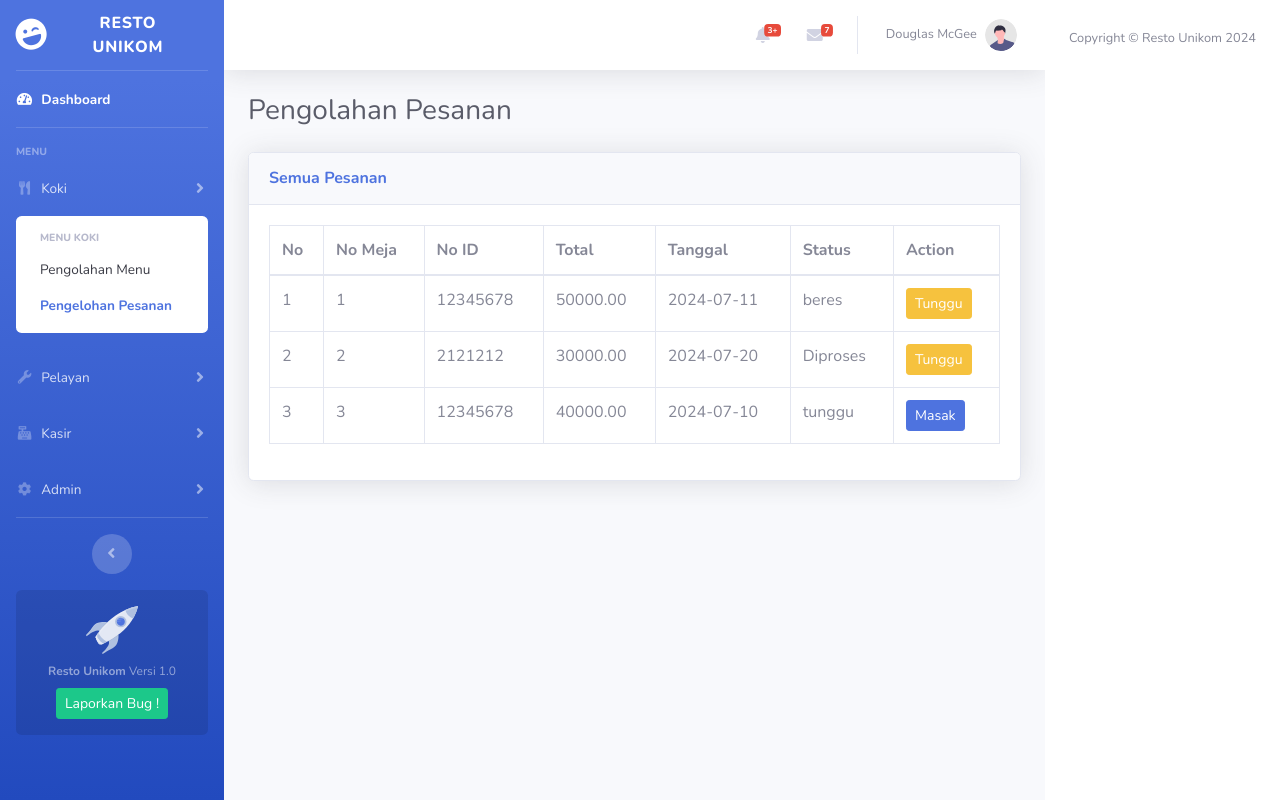
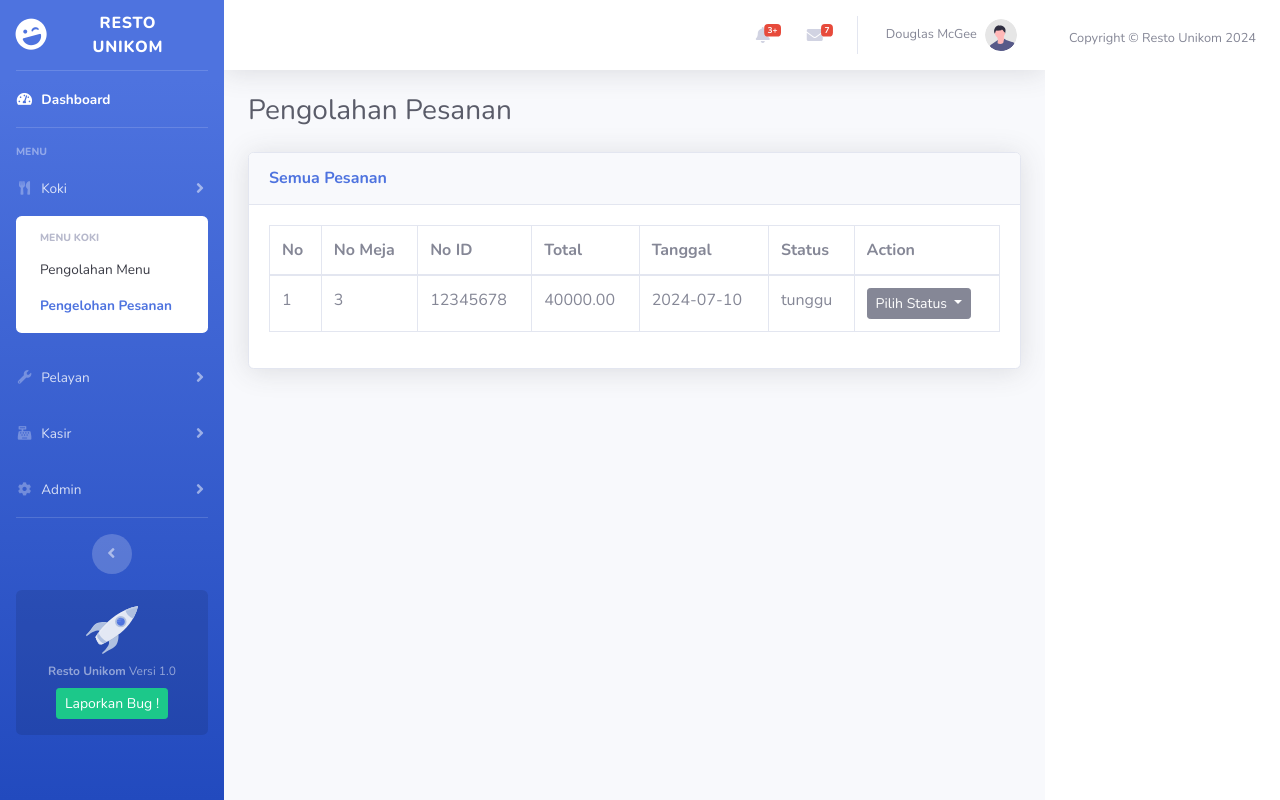
Before and after one commit to xturus138/adminWebsite, a PHP site: page /pengolahan-pesanan-koki.php in a window 1280 px wide. Run offline with PHP 8.4, Linux system fonts and the light colour scheme; data comes from the database, SQL or seed files in the repository.

Commit message:
KOKI BERES

```diff
--- a/pengolahan-menu-koki.php
+++ b/pengolahan-menu-koki.php
@@ -66,7 +66,7 @@
             <div id="collapseKoki" class="collapse show" aria-labelledby="headingKoki" data-parent="#accordionSidebar">
                 <div class="bg-white py-2 collapse-inner rounded">
                     <h6 class="collapse-header">Menu Koki</h6>
-                    <a class="collapse-item active" href="pengolahan-menu-koki.html">Pengolahan Menu</a>
+                    <a class="collapse-item active" href="pengolahan-menu-koki.php">Pengolahan Menu</a>
                     <a class="collapse-item" href="pengolahan-pesanan-koki.php">Pengelohan Pesanan</a>
                 </div>
             </div>
--- a/pengolahan-pesanan-koki.php
+++ b/pengolahan-pesanan-koki.php
@@ -366,8 +366,8 @@
                         <?php
                         include 'config.php'; // Include database connection
 
-                                    // Query to select all pesanan
-                                    $query = "SELECT * FROM pesanan";
+                        // Query to select pesanan with specific statuses
+                        $query = "SELECT * FROM pesanan WHERE status_pesanan IN ('tunggu', 'masak', 'selesai')";
                         $result = mysqli_query($db, $query);
 
                         $no = 1;
@@ -380,24 +380,18 @@
                             echo "<td>" . htmlspecialchars($row['tanggal']) . "</td>";
                             echo "<td>" . htmlspecialchars($row['status_pesanan']) . "</td>";
 
-                                        // Determine the action based on the current status
-                                        $status_pesanan = $row['status_pesanan'];
-                                        if ($status_pesanan == 'tunggu') {
-                                            $nextStatus = 'masak';
-                                            $buttonText = 'Masak';
-                                            $buttonClass = 'btn-primary';
-                                        } elseif ($status_pesanan == 'masak') {
-                                            $nextStatus = 'selesai';
-                                            $buttonText = 'Selesai';
-                                            $buttonClass = 'btn-success';
-                                        } else {
-                                            $nextStatus = 'tunggu';
-                                            $buttonText = 'Tunggu';
-                                            $buttonClass = 'btn-warning';
-                                        }
-
+                            // Determine the current status and possible next statuses
                             echo "<td>
-                                                <a href='pengolahan-pesanan-status-koki.php?id=" . $row['no_pesanan'] . "&status_pesanan=" . $nextStatus . "' class='btn $buttonClass btn-sm'>$buttonText</a>
+                                    <div class='dropdown'>
+                                        <button class='btn btn-secondary dropdown-toggle btn-sm' type='button' id='dropdownMenuButton' data-toggle='dropdown' aria-haspopup='true' aria-expanded='false'>
+                                            Pilih Status
+                                        </button>
+                                        <div class='dropdown-menu' aria-labelledby='dropdownMenuButton'>
+                                            <a class='dropdown-item' href='pengolahan-pesanan-status-koki.php?id=" . $row['no_pesanan'] . "&status_pesanan=tunggu'>Tunggu</a>
+                                            <a class='dropdown-item' href='pengolahan-pesanan-status-koki.php?id=" . $row['no_pesanan'] . "&status_pesanan=masak'>Masak</a>
+                                            <a class='dropdown-item' href='pengolahan-pesanan-status-koki.php?id=" . $row['no_pesanan'] . "&status_pesanan=selesai'>Selesai</a>
+                                        </div>
+                                    </div>
                                 </td>";
                             echo "</tr>";
                         }
```
Lines whose indentation alone changed are shown as unchanged.
